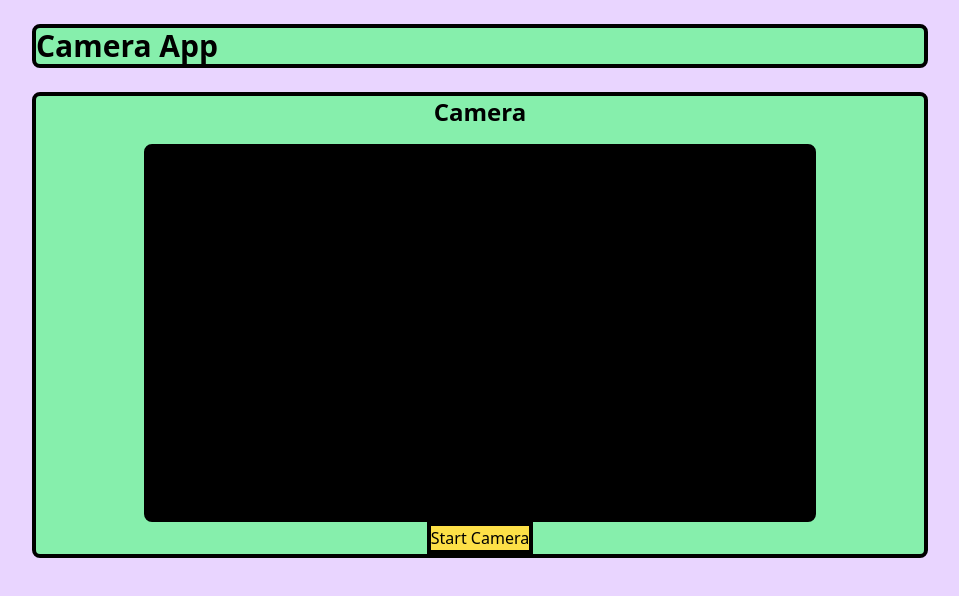
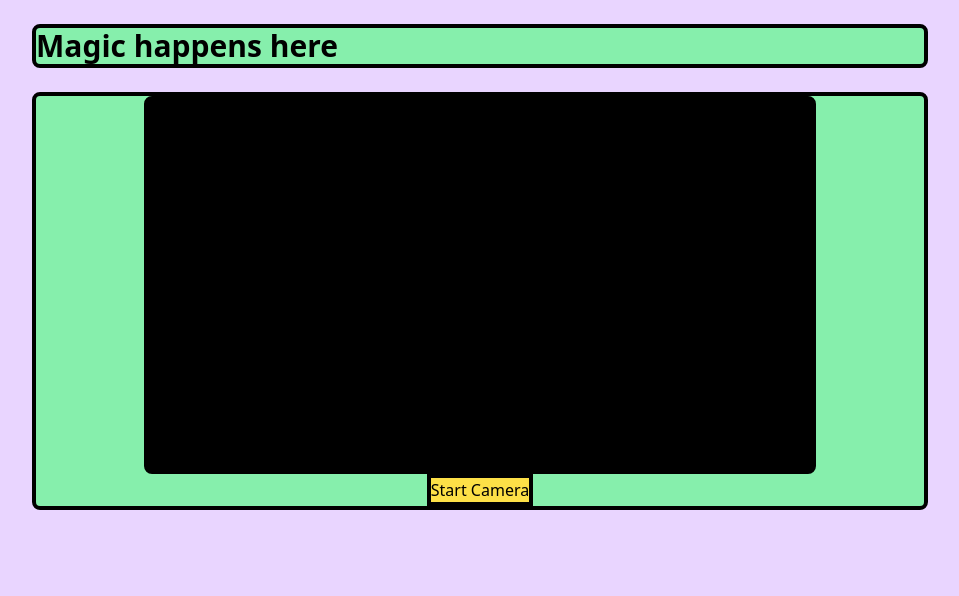
Before and after one commit to lt-brs/image-match-game, a React (Vite) app: page / in a window 1280 px wide. Shown: the top 596 px of the page, without its empty margins (160-1119 px from the left). Built offline with nearby package versions, Linux system fonts and the light colour scheme.

Commit message:
update title and navbar text; add deployment scripts and homepage to package.json

```diff
--- a/index.html
+++ b/index.html
@@ -4,7 +4,7 @@
     <link href="./output.css" rel="stylesheet">
     <meta charset="UTF-8" />
     <meta name="viewport" content="width=device-width, initial-scale=1.0" />
-    <title>DaisyUI App</title>
+    <title>Image match</title>
   </head>
   <body>
     <div id="root"></div>
--- a/src/App.jsx
+++ b/src/App.jsx
@@ -27,7 +27,7 @@ function App() {
       <div className="navbar bg-green-300 rounded-lg shadow-neo mb-6 w-full max-w-4xl border-4 border-black">
         <div className="flex-1">
           <a className="btn btn-ghost normal-case text-3xl font-bold text-black">
-            Camera App
+            Magic happens here
           </a>
         </div>
       </div>
@@ -35,9 +35,6 @@ function App() {
       {/* Camera Card */}
       <div className="card bg-green-300 rounded-lg shadow-neo w-full max-w-4xl border-4 border-black">
         <div className="card-body flex flex-col items-center">
-          <h2 className="card-title text-2xl font-bold text-black mb-4">
-            Camera
-          </h2>
           <CameraComponent
             ref={cameraRef}
             containerClassName="relative w-full max-w-2xl aspect-video bg-black rounded-lg overflow-hidden border-4 border-black shadow-neo"
```
Also changed, not shown: package.json (+6 -1 lines), 1 other file (tests, documents, lock files or other folders).
